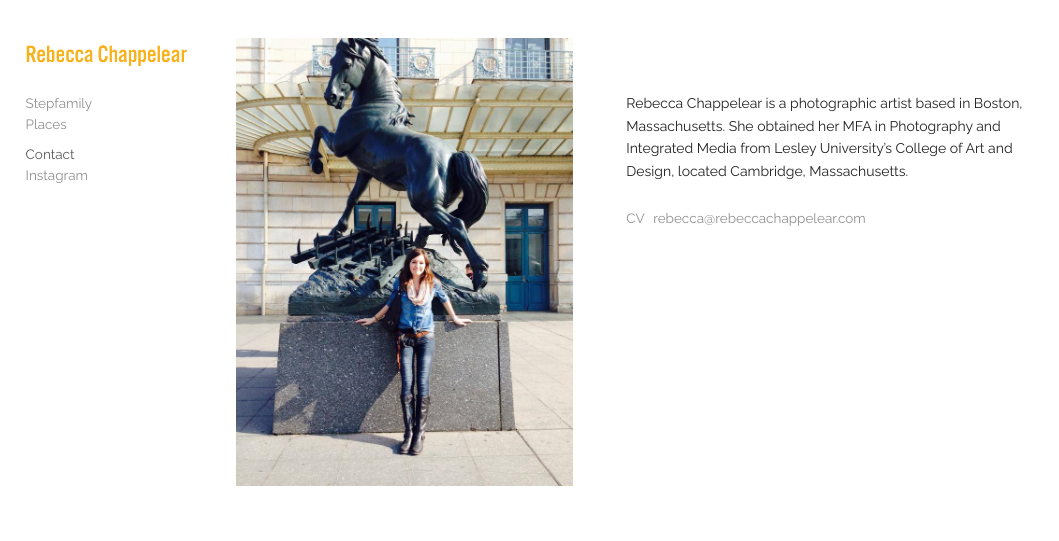
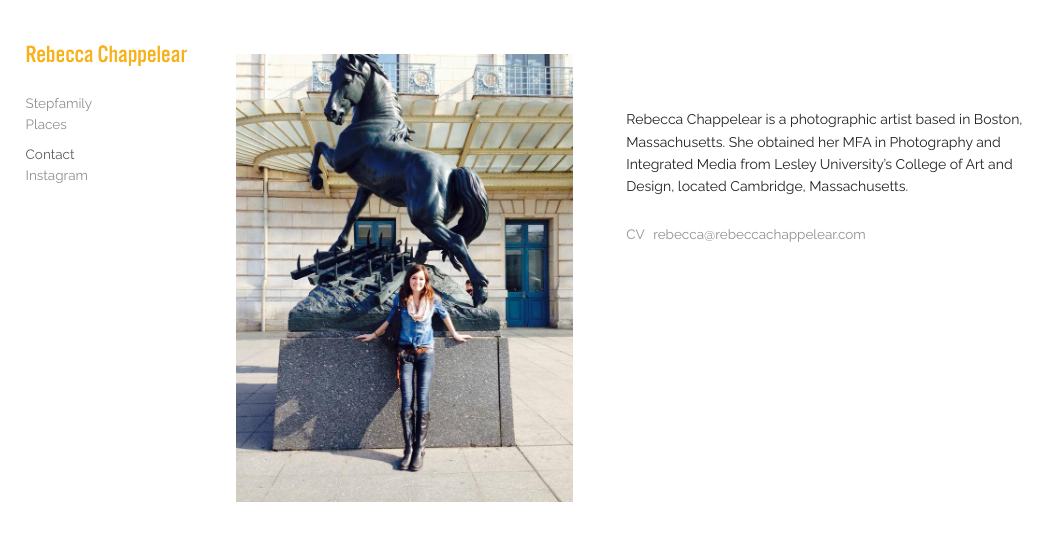
Before and after one commit to rchappelear/rchappelear.github.io, a Jekyll site: the page built from _other/contact.html, in a window 1280 px wide. Shown: the top 541 px of the page, without its empty margins (0-1059 px from the left). Built offline with Jekyll 4.4.1, drawn with Linux system fonts in a browser that asks for light colours; nearby versions of some CDN libraries.

Commit message:
Gallery container should only be on projects. Move the contact row to match the gallery container.

```diff
--- a/_other/contact.html
+++ b/_other/contact.html
@@ -2,7 +2,7 @@
 layout: default
 title: Contact
 ---
-<div class="row">
+<div class="row" style="margin-top: 1.75%">
   <div class="five columns">
     <img src="/images/about.jpg" style="max-width: 95%; height: auto;" />
   </div>
--- a/_projects/01_stepfamily.html
+++ b/_projects/01_stepfamily.html
@@ -3,7 +3,7 @@
 title: Stepfamily
 folder: stepfamily
 ---
-<div class="row">
+<div class="row galleryContainer">
   <div class="eleven columns">
     <div id="slides">
       {% assign image_files = site.static_files | where: "image", true %}
--- a/_projects/02_places.html
+++ b/_projects/02_places.html
@@ -3,7 +3,7 @@
 title: Places
 folder: places
 ---
-<div class="row">
+<div class="row galleryContainer">
   <div class="eleven columns">
     <div id="slides">
       {% assign image_files = site.static_files | where: "image", true %}
--- a/index.html
+++ b/index.html
@@ -3,7 +3,7 @@
 title: Stepfamily
 folder: stepfamily
 ---
-<div class="row">
+<div class="row galleryContainer">
   <div class="eleven columns">
     <div id="slides">
       {% assign image_files = site.static_files | where: "image", true %}
```
